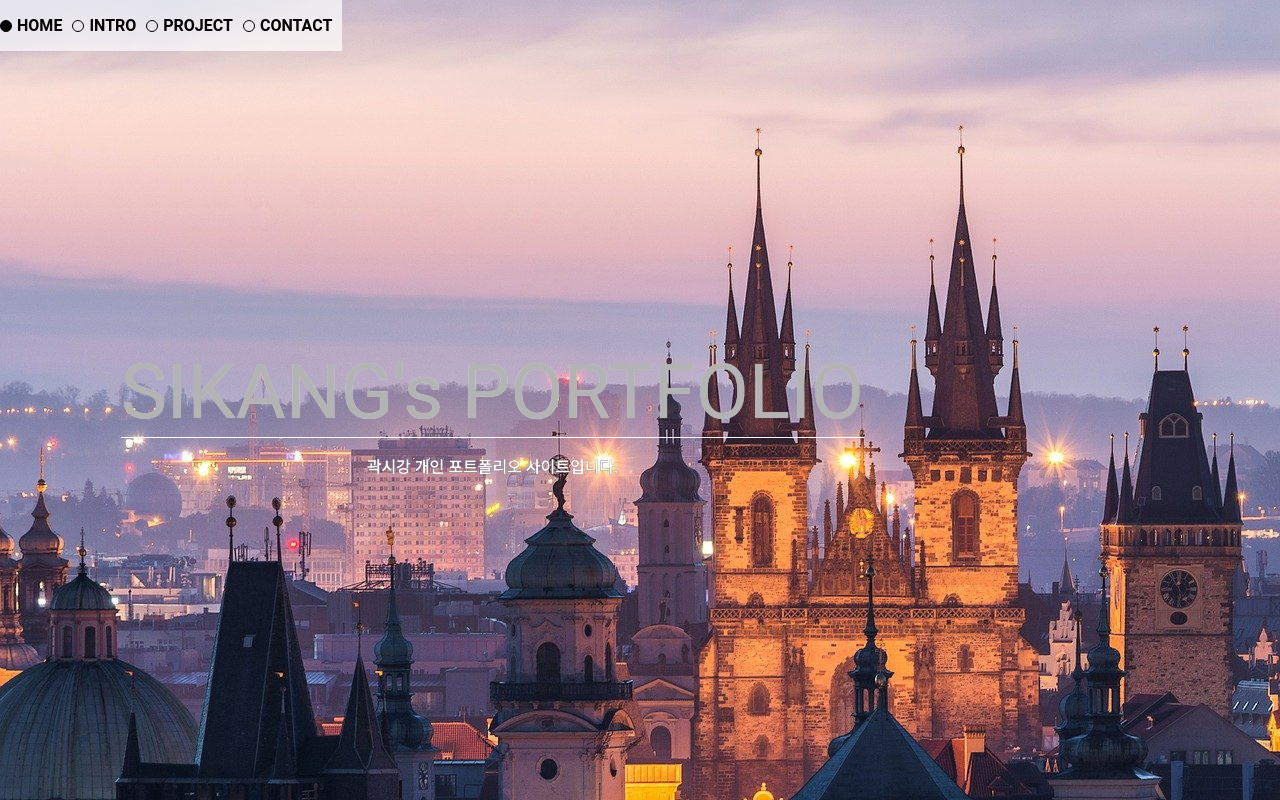
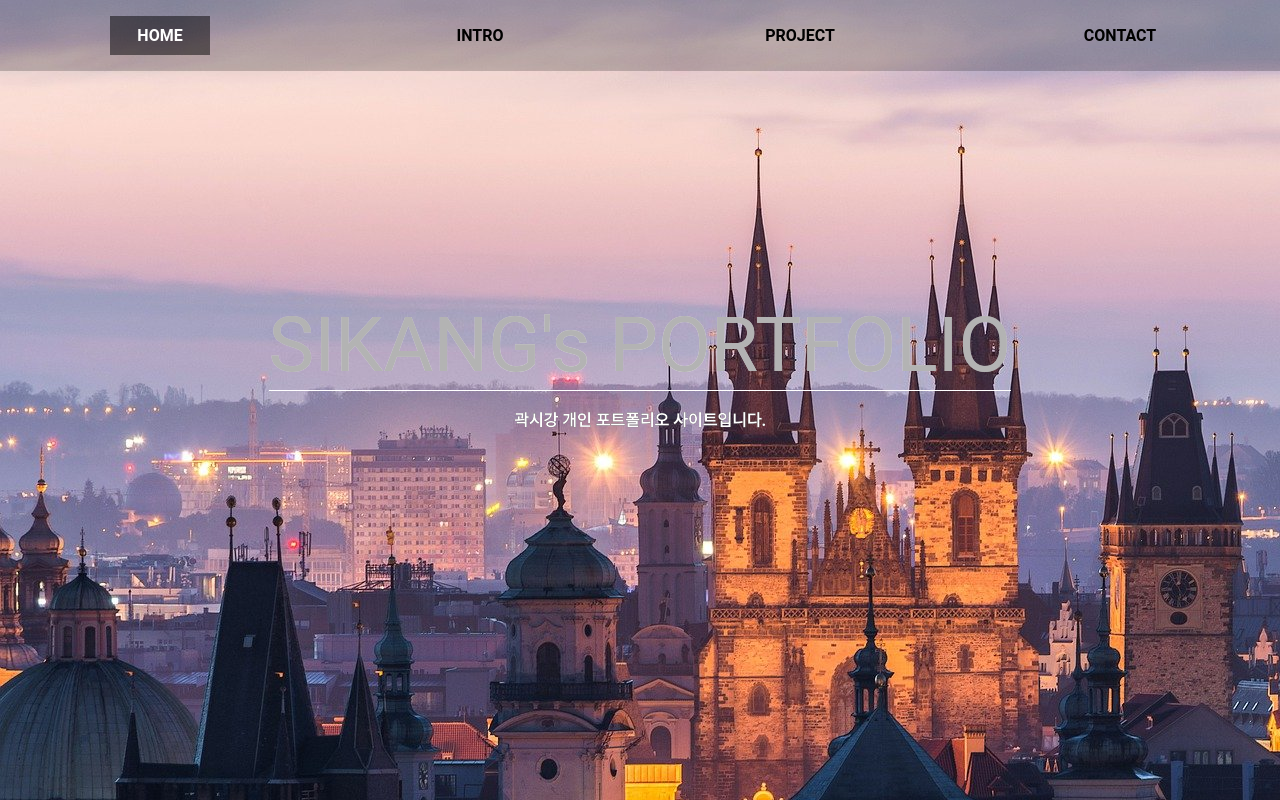
Before and after one commit to sikangk/sikang-portfolio, a React (Create React App) app: page / in a window 1280 px wide. Shown: the top 800 px of the page. Built offline with nearby package versions, Linux system fonts and the light colour scheme.

Commit message:
update menubar

```diff
--- a/src/components/Intro.js
+++ b/src/components/Intro.js
@@ -37,6 +37,9 @@ const AboutBlock = styled.div`
   display: flex;
   flex-direction: column;
   align-items: center;
+  @media (max-width: 768px) {
+    width: 100%;
+  }
 `;
 const ProfileCircle = styled.div`
   width: 200px;
@@ -52,8 +55,8 @@ const ProfileContent = styled.div`
   align-items: center;
   text-align: center;
   margin: 20px auto;
-  background: rgb(255, 255, 255, 0.7);
   border-radius: 10px;
+  z-index: -1;
   h3 {
     font-size: 48px;
     font-weight: bold;
@@ -80,6 +83,10 @@ const SkillBlock = styled.div`
   justify-content: center;
   align-items: center;
   margin: 0 20px;
+  @media (max-width: 768px) {
+    width: 100%;
+    margin: 0 auto;
+  }
 
   .skill-header {
     width: 100%;
@@ -100,7 +107,7 @@ const SkillBlock = styled.div`
     align-items: center;
     width: 100%;
     height: 50%;
-    background: rgb(255, 255, 255, 0.7);
+
     border-radius: 10px;
 
     @media (max-width: 1024px) {
--- a/src/components/Main.js
+++ b/src/components/Main.js
@@ -15,7 +15,7 @@ const glow = keyframes`
     }`;
 const MainBlock = styled.div`
   width: 100%;
-  height: 800px;
+  height: 100vh;
   margin: 0 auto;
   display: flex;
   flex-direction: column;
@@ -47,13 +47,11 @@ const MainBlock = styled.div`
       justify-content: center;
       align-items: center;
       flex-direction: column;
-
       max-width: 1400px;
-      height: 30vh;
-      margin: 300px;
-      margin-left: 5px;
+      margin-right: 0;
+      margin-left: 0;
+      margin-top: 300px;
       text-align: center;
-      transition-delay: 0.25s;
 
       .content {
         background: 50% 100% / 50% 50% no-repeat
--- a/src/components/MenuBar.js
+++ b/src/components/MenuBar.js
@@ -3,14 +3,11 @@ import styled from "styled-components";
 import AnchorLink from "react-anchor-link-smooth-scroll";
 
 const MenuBarBlock = styled.div`
+  width: 100%;
+  top: 0;
   position: fixed;
-  background: rgba(255, 255, 255, 0.7);
   z-index: 1;
-
-  ul {
-    display: none;
-  }
-
+  background: rgba(0, 0, 0, 0.2);
   .MenuUl {
     width: 100%;
     display: flex;
@@ -21,26 +18,20 @@ const MenuBarBlock = styled.div`
   }
 
   .MenuUl .link {
+    width: 100px;
     display: flex;
     justify-content: center;
     align-items: center;
-    margin-right: 10px;
-    &:hover {
-      background: rgb(0, 0, 0, 0.3);
-    }
-    .circle {
-      width: 10px;
-      height: 10px;
-      border: 1px solid black;
-      border-radius: 50%;
-      margin-right: 5px;
-    }
   }
 
   .MenuUl li a {
     text-decoration: none;
     font-weight: bold;
     color: black;
+    padding: 10px 10px;
+    &:hover {
+      background: rgb(0, 0, 0, 0.5);
+    }
   }
 
   @media (max-width: 1024px) {
@@ -93,39 +84,57 @@ function MenuBar({ home, intro, project, contact }) {
       <div className="MenuUlBlock">
         <ul className="MenuUl">
           <li>
-            <div className="link">
-              <div
-                className="circle"
-                style={{ background: active === 1 ? "black" : "" }}
-              ></div>
-              <AnchorLink href="#Home">HOME</AnchorLink>
+            <div
+              className="link"
+              style={{
+                background: active === 1 ? "rgb(0, 0, 0, 0.5)" : "",
+              }}
+            >
+              <AnchorLink
+                href="#Home"
+                style={{ color: active === 1 ? "white" : "" }}
+              >
+                HOME
+              </AnchorLink>
             </div>
           </li>
           <li>
-            <div className="link">
-              <div
-                className="circle"
-                style={{ background: active === 2 ? "black" : "" }}
-              ></div>
-              <AnchorLink href="#Intro">INTRO</AnchorLink>
+            <div
+              className="link"
+              style={{ background: active === 2 ? "rgb(0, 0, 0, 0.5)" : "" }}
+            >
+              <AnchorLink
+                href="#Intro"
+                style={{ color: active === 2 ? "white" : "" }}
+              >
+                INTRO
+              </AnchorLink>
             </div>
           </li>
           <li>
-            <div className="link">
-              <div
-                className="circle"
-                style={{ background: active === 3 ? "black" : "" }}
-              ></div>
-              <AnchorLink href="#Project">PROJECT</AnchorLink>
+            <div
+              className="link"
+              style={{ background: active === 3 ? "rgb(0, 0, 0, 0.5)" : "" }}
+            >
+              <AnchorLink
+                href="#Project"
+                style={{ color: active === 3 ? "white" : "" }}
+              >
+                PROJECT
+              </AnchorLink>
             </div>
           </li>
           <li>
-            <div className="link">
-              <div
-                className="circle"
-                style={{ background: active === 4 ? "black" : "" }}
-              ></div>
-              <AnchorLink href="#Contact">CONTACT</AnchorLink>
+            <div
+              className="link"
+              style={{ background: active === 4 ? "rgb(0, 0, 0, 0.5)" : "" }}
+            >
+              <AnchorLink
+                href="#Contact"
+                style={{ color: active === 4 ? "white" : "" }}
+              >
+                CONTACT
+              </AnchorLink>
             </div>
           </li>
         </ul>
--- a/src/components/Project.js
+++ b/src/components/Project.js
@@ -24,7 +24,7 @@ const ProjectBlock = styled.div`
 `;
 
 const ProjectImgBlock = styled.div`
-  width: 100%;
+  width: 80%;
   display: grid;
   grid-template-columns: 1fr 1fr;
   @media (max-width: 1024px) {
```
